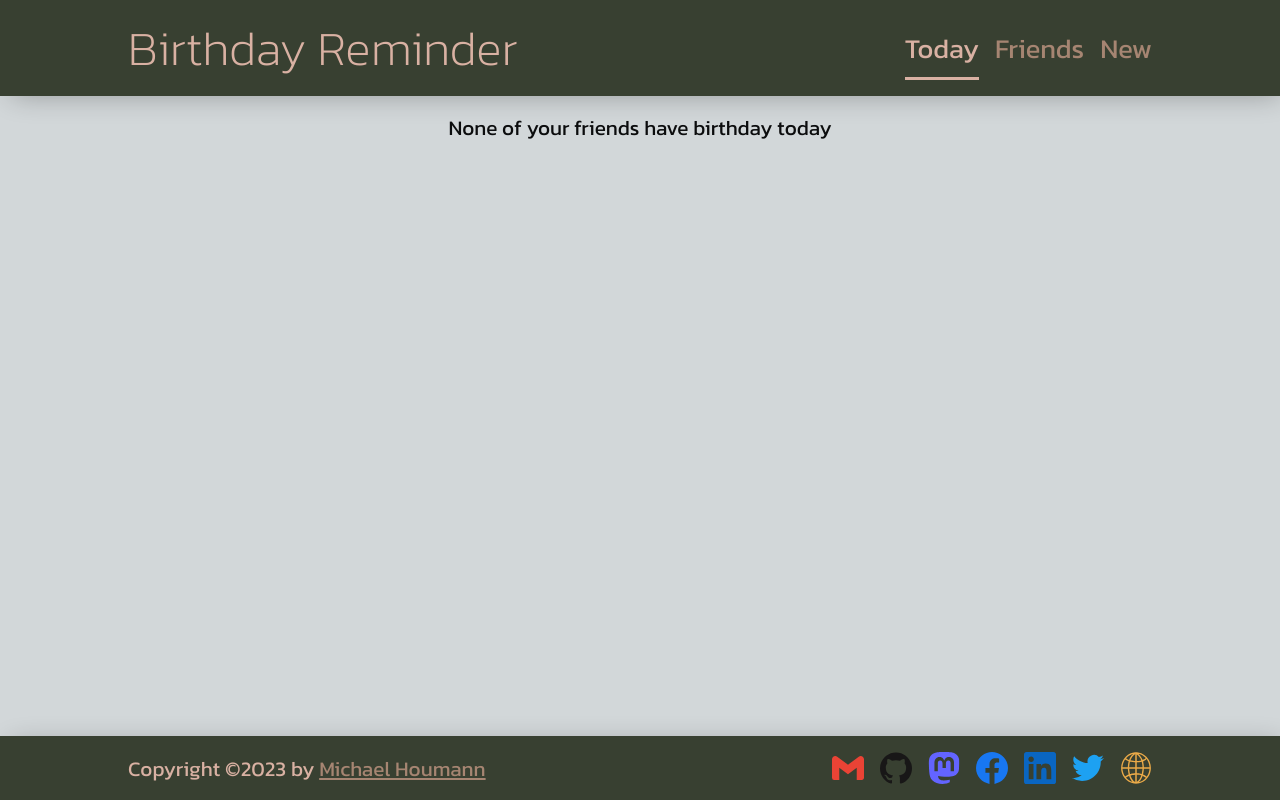
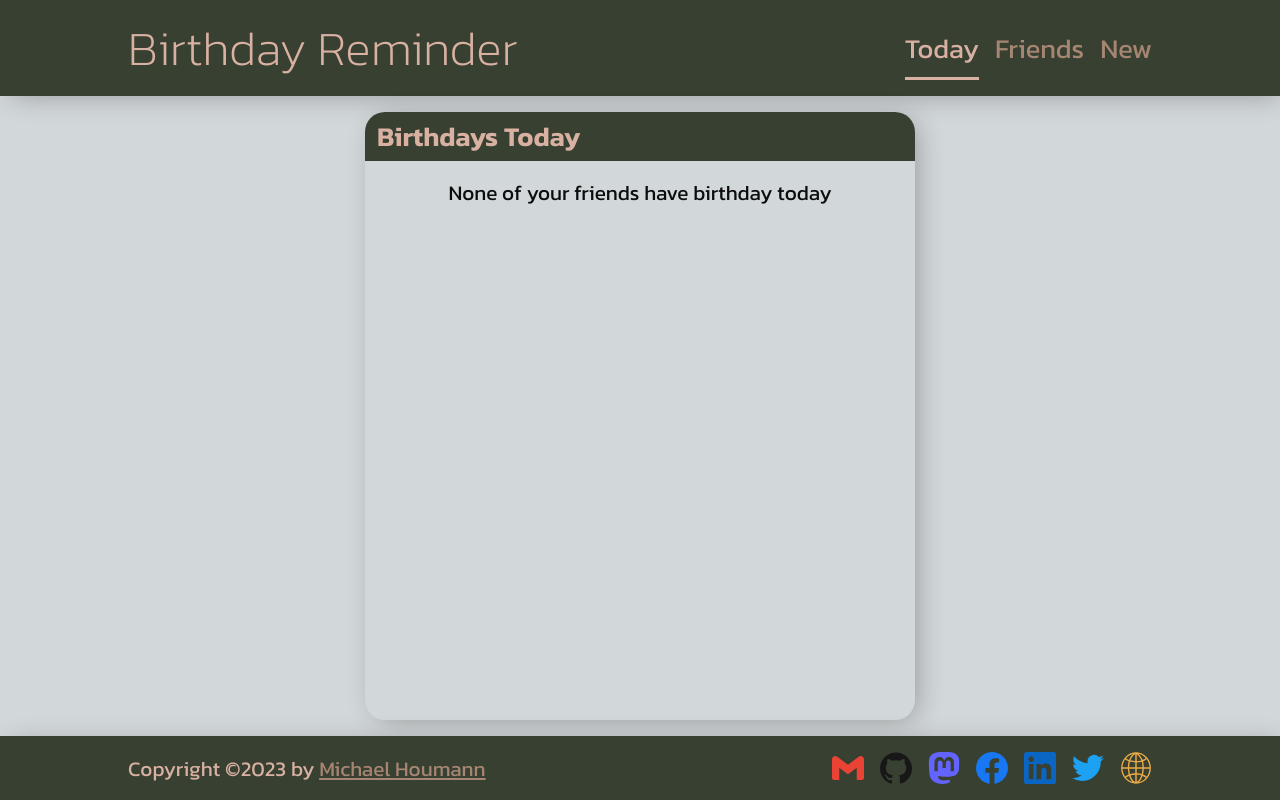
Before and after one commit to mhoumann87/birthday-reminder, a React (Vite) app: page / in a window 1280 px wide. Built offline with nearby package versions, Linux system fonts and the light colour scheme.

Commit message:
Add header for list-cards, and add styles

```diff
--- a/src/index.css
+++ b/src/index.css
@@ -129,6 +129,10 @@
   margin: 1rem auto;
 }
 
+.text-center {
+  text-align: center;
+}
+
 @media screen and (min-width: 600px) {
   .container {
     width: min(90%, 749px);
@@ -234,6 +238,16 @@
   margin: 1rem;
 }
 
+.list-card header {
+  border-radius: 20px 20px 0 0;
+  padding: 0.25rem 0.75rem;
+}
+
+.list-card header h3 {
+  margin: 0;
+  padding: 0;
+}
+
 @media screen and (min-width: 550px) {
   .list-card {
     width: 550px;
@@ -282,6 +296,11 @@
   text-decoration: none;
 }
 
+.friends-header {
+  --flex-dir: row;
+  height: auto;
+}
+
 .friend-info {
   place-items: center;
 }
--- a/src/pages/Home.jsx
+++ b/src/pages/Home.jsx
@@ -3,13 +3,18 @@
 const Home = ({ today }) => {
   return (
     <main className='home grid'>
-      {today.length ? (
-        <div className='list-card shadow'>
+      <div className='list-card shadow'>
+        <header className='list-header'>
+          <h3>Birthdays Today</h3>
+        </header>
+        {today.length ? (
           <List list={today} />
-        </div>
-      ) : (
-        <p className='margin-y'>None of your friends have birthday today</p>
-      )}
+        ) : (
+          <p className='margin-y text-center'>
+            None of your friends have birthday today
+          </p>
+        )}
+      </div>
     </main>
   );
 };
--- a/src/pages/friends.jsx
+++ b/src/pages/friends.jsx
@@ -2,10 +2,16 @@
 
 const Friends = ({ list }) => {
   return (
-    <form>
-      <label htmlFor='months'>See Month</label>
-      <Select list={list} />
-    </form>
+    <main className='friends grid'>
+      <div className='list-card shadow'>
+        <header className='list-header'>
+          <form className='flex'>
+            <label htmlFor='months'>Set Month</label>
+            <Select list={list} />
+          </form>
+        </header>
+      </div>
+    </main>
   );
 };
 
```
